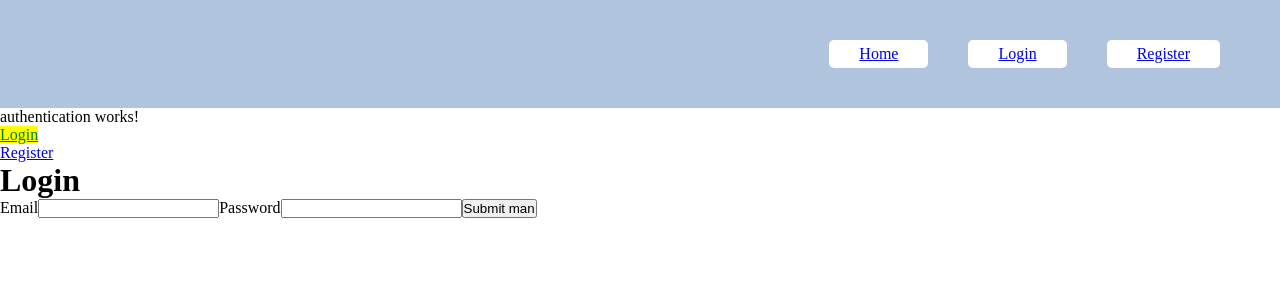
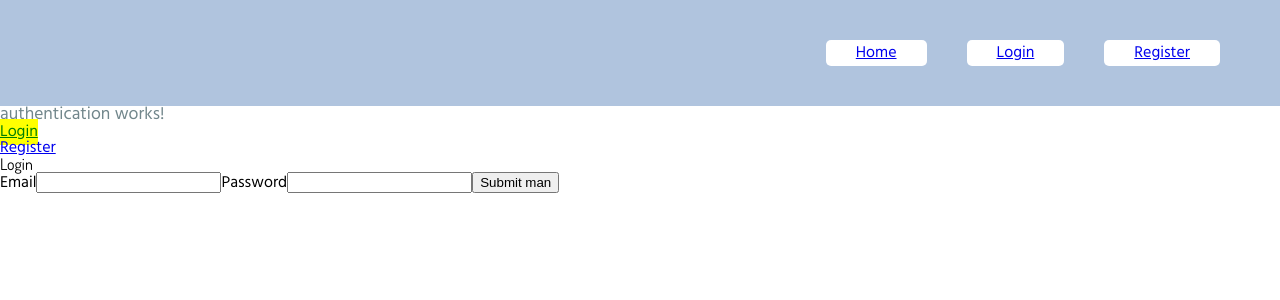
Before and after one commit to Joshuavanmeer/message-board, an Angular app in the folder ng/: page /auth/login in a window 1280 px wide. Shown: the top 300 px of the page. Built offline with nearby package versions, Linux system fonts and the light colour scheme.

Commit message:
styled discussions list

```diff
--- a/ng/src/app/components/authentication/authentication.service.ts
+++ b/ng/src/app/components/authentication/authentication.service.ts
@@ -29,7 +29,7 @@ export class AuthenticationService {
     // check is user has a jsonwebtoken
     // stored in localstorage
     checkAuthenticationState() {
-        if (localStorage.getItem('jwt')) {
+        if (localStorage.getItem('jwt') !== null) {
             const storedUserData = JSON.parse(localStorage.getItem('user'));
             this.user = new User(
                 storedUserData.email,
@@ -37,8 +37,8 @@ export class AuthenticationService {
                 storedUserData.userId,
                 storedUserData.name,
                 storedUserData.username,
+                storedUserData.imgSrc
             );
-            console.log(storedUserData);
             // informs subscribed authguards and
             // services that the user is logged in
             this.isLoggedInSource.next(true);
--- a/ng/src/app/components/comments/comments.service.ts
+++ b/ng/src/app/components/comments/comments.service.ts
@@ -3,6 +3,8 @@ import { Comment } from "./models/comment.model";
 import { TimeStamp } from "../../models/timestamp.model";
 import { HttpService } from "../services/http.service";
 import { Subject } from "rxjs";
+import { FlashMessage } from "../notifications/models/flashmessage.model";
+import { NotificationService } from "../notifications/notification.service";
 
 @Injectable()
 
@@ -15,7 +17,8 @@ export class CommentsService {
 
 
     constructor(
-        private httpService: HttpService
+        private httpService: HttpService,
+        private notificationService: NotificationService
     ) {}
 
 
@@ -26,6 +29,13 @@ export class CommentsService {
             .subscribe(res => {
                 const transformedComment = this.transformComments([res.comment]);
                 this.commentList.unshift(transformedComment[0]);
+                this.notificationService.showFlashMessage(
+                    new FlashMessage(
+                        res.type,
+                        res.message,
+                        5000
+                    )
+                );
             });
     }
 
--- a/ng/src/app/components/discussions/discussion/discussion.component.css
+++ b/ng/src/app/components/discussions/discussion/discussion.component.css
@@ -1,4 +1,49 @@
+.flex {
+    display: flex;
+    flex-flow: row nowrap;
+    align-items: center;
+}
+
+
+figure img {
+    width: 35px;
+    height: 35px;
+    margin-right: 10px;
+}
+
+figure {
+    margin-right: 20px;
+}
+
 .discussion-container {
-    border: 1px solid grey;
-    padding: 50px;
+    padding: 40px;
+    background: #f4f4f4;
+    margin: 40px;
+    border-radius: 10px;
 }
+
+.discussion-container h3 {
+    margin-bottom: 20px;
+}
+
+.discussion-body {
+    margin-bottom: 20px;
+}
+
+.timestamp {
+    margin-right: 20px;
+}
+
+.comment::before {
+    content: url('http://www.joshuavanmeer.nl/messageboard/img/icons/comment.svg');
+    position: relative;
+    top: 1px;
+    left: -5px;
+}
+
+.timestamp::before {
+    content: url('http://www.joshuavanmeer.nl/messageboard/img/icons/klok.svg');
+    position: relative;
+    top: 1px;
+    left: -5px;
+}
--- a/ng/src/app/components/discussions/discussion/discussion.component.html
+++ b/ng/src/app/components/discussions/discussion/discussion.component.html
@@ -1,8 +1,20 @@
 <div class="discussion-container">
-    <h3 (click)="navigateToDiscussion()">{{discussion.title}}</h3>
-    <img src="{{discussion.userImgSrc}}">
-    <p>{{discussion.body}}</p>
-    <p>{{discussion.username}}</p>
-    <p>{{discussion.timeStamp}}</p>
-    <p>{{discussion.totalComments}} comments</p>
+    <a (click)="navigateToDiscussion()">
+        <header>
+            <h3>{{discussion.title}}</h3>
+        </header>
+        <p class="discussion-body">{{discussion.body}}</p>
+    </a>
+    <div class="flex">
+        <figure class="flex">
+            <img src="{{discussion.userImgSrc}}">
+            <div>
+                <figcaption>
+                    <span class="username-s">{{discussion.username}}</span>
+                </figcaption>
+            </div>
+        </figure>
+        <span class="timestamp annotation-s">{{discussion.timeStamp}}</span>
+        <span class="comment annotation-s">{{discussion.totalComments}} comments</span>
+    </div>
 </div>
--- a/ng/src/app/components/discussions/discussions.service.ts
+++ b/ng/src/app/components/discussions/discussions.service.ts
@@ -55,7 +55,6 @@ export class DiscussionsService {
             .subscribe(res => {
                 if (res.discussions.length) {
                     this.discussions = this.transformDiscussions(res.discussions, []);
-                    console.log(this.discussions);
                     this.discussionsSource.next(this.discussions);
                 }
             });
--- a/ng/src/app/models/timestamp.model.ts
+++ b/ng/src/app/models/timestamp.model.ts
@@ -23,7 +23,7 @@ export class TimeStamp {
         }
 
         else if (diff > 604800) {
-            convertedTimestamp = 'over a week ago';
+            convertedTimestamp = 'over a week';
         }
 
         return convertedTimestamp;
@@ -34,21 +34,21 @@ export class TimeStamp {
     static convertToMinuteNotation(seconds: number) {
         let min = Math.floor(seconds / 60);
         let multiple = min > 1 ? 's' : '';
-        return `${min} minute${multiple} ago`;
+        return `${min} minute${multiple}`;
     }
 
 
     static convertToHours(seconds: number) {
         let hours = Math.floor(seconds / 3600);
         let multiple = hours > 1 ? 's' : '';
-        return `${hours} hour${multiple} ago`
+        return `${hours} hour${multiple}`
     }
 
 
     static convertToDays(seconds: number) {
         let days = Math.floor(seconds / 86400);
         let multiple = days > 1 ? 's' : '';
-        return `${days} day${multiple} ago`
+        return `${days} day${multiple}`;
     }
 
 
--- a/ng/src/styles.css
+++ b/ng/src/styles.css
@@ -1,8 +1,88 @@
-* {
+@import url('https://fonts.googleapis.com/css?family=Dosis:300,400');
+@import url('https://fonts.googleapis.com/css?family=Hind:400,500,600,700');
+
+/*-------------------------------------------
+    reset
+-------------------------------------------*/
+
+
+html, body, div, span, applet, object, iframe,
+h1, h2, h3, h4, h5, h6, p, blockquote, pre,
+a, abbr, acronym, address, big, cite, code,
+del, dfn, em, img, ins, kbd, q, s, samp,
+small, strike, strong, sub, sup, tt, var,
+b, u, i, center,
+dl, dt, dd, ol, ul, li,
+fieldset, form, label, legend,
+table, caption, tbody, tfoot, thead, tr, th, td,
+article, aside, canvas, details, embed,
+figure, figcaption, footer, header, hgroup,
+menu, nav, output, ruby, section, summary,
+time, mark, audio, video {
     margin: 0;
     padding: 0;
+    border: 0;
+    font-size: 100%;
+    font: inherit;
+    vertical-align: baseline;
+}
+/* HTML5 display-role reset for older browsers */
+article, aside, details, figcaption, figure,
+footer, header, hgroup, menu, nav, section {
+    display: block;
+}
+body {
+    line-height: 1;
+}
+ol, ul {
+    list-style: none;
+}
+blockquote, q {
+    quotes: none;
+}
+blockquote:before, blockquote:after,
+q:before, q:after {
+    content: '';
+    content: none;
+}
+table {
+    border-collapse: collapse;
+    border-spacing: 0;
 }
 
-ul {
-    list-style: none;
+
+
+/*-------------------------------------------
+    base
+-------------------------------------------*/
+
+*, *::before, *::after {
+    box-sizing: border-box;
 }
+
+body {
+    font-family: 'Hind', sans-serif;
+}
+
+p, span {
+    color: #71868b;
+    font-size: 1.1rem;
+}
+
+h1, h2, h3, h4, h5 {
+    font-family: 'Dosis', sans-serif;
+}
+
+h3 {
+    font-size: 34px;
+}
+
+a {
+    cursor: pointer;
+}
+
+.username-s,
+.annotation-s {
+    font-size: .8rem;
+    font-weight: 600;
+}
```
Also changed, not shown: 2 other files (tests, documents, lock files or other folders).
